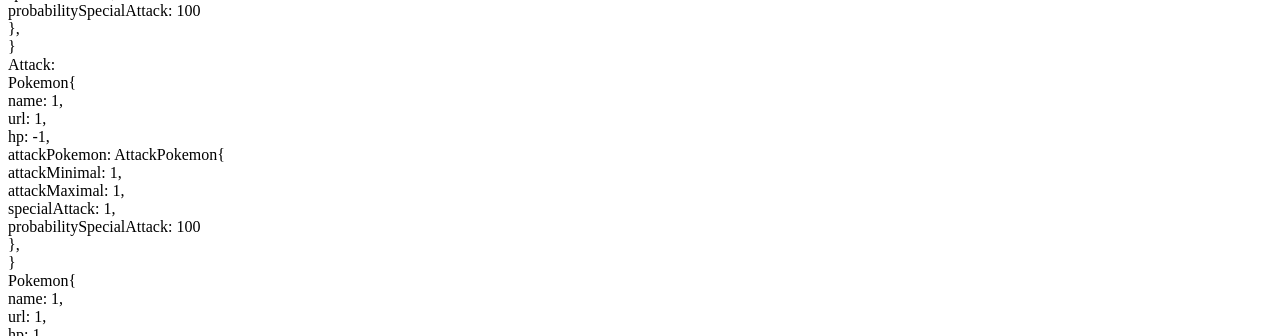
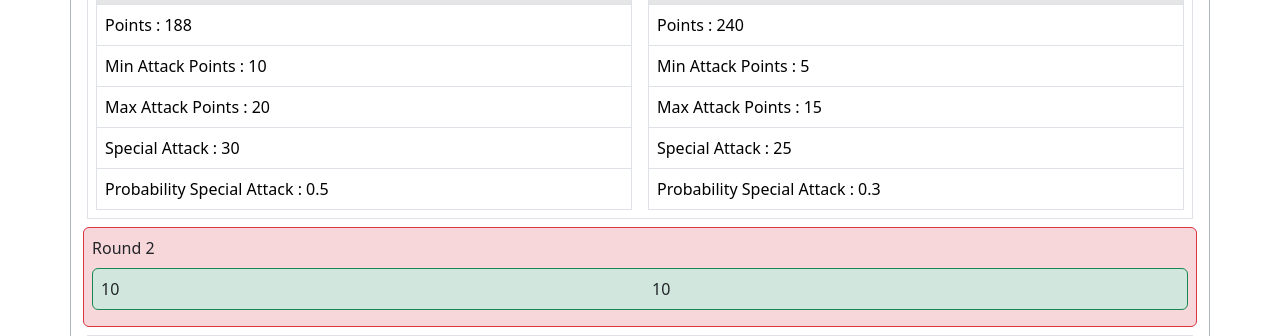
Before and after one commit to aobh2763/Atelier-PHP, a PHP site: page / in a window 1280 px wide. Shown: the part 762-1098 px from the top of the page. Run offline with PHP 8.4, Linux system fonts and the light colour scheme.

Commit message:
added affichage

```diff
--- a/Ex3 Pokemon/public/index.php
+++ b/Ex3 Pokemon/public/index.php
@@ -1,5 +1,10 @@
 <?php
 include "../src/autoloader.php";
+?>
+
+<?php
+    $p1 = new EauPokemon("Pikachu", "https://archives.bulbagarden.net/media/upload/thumb/4/4a/0025Pikachu.png/800px-0025Pikachu.png", 200, new AttackPokemon(10, +20, 30, 0.5));
+    $p2 = new PlantePokemon("Bulbasaur", "https://archives.bulbagarden.net/media/upload/thumb/f/fb/0001Bulbasaur.png/640px-0001Bulbasaur.png", 250, new AttackPokemon(5, 15, 25, 0.3));
 ?>
 
 <!DOCTYPE html>
@@ -7,28 +12,16 @@
 <head>
     <meta charset="UTF-8">
     <meta name="viewport" content="width=device-width, initial-scale=1.0">
-    <title>Exercice 3: Pokemon</title>
+    <title>Pokémon Battle</title>
+    <link href="https://cdn.jsdelivr.net/npm/bootstrap@5.3.5/dist/css/bootstrap.min.css" rel="stylesheet" integrity="sha384-SgOJa3DmI69IUzQ2PVdRZhwQ+dy64/BUtbMJw1MZ8t5HZApcHrRKUc4W0kG879m7" crossorigin="anonymous">
 </head>
 <body>
-<?php
-$attackPokemon = new AttackPokemon(1,1,1,100);
-$feuPokemon = new PlantePokemon(1,1,1, $attackPokemon);
-$eauPokemon = new PlantePokemon(1,1,1, $attackPokemon);
+    <div class="container mt-4 border border-dark-subtle rounded">
+        <?php
+            Pokemon::simulerCombat($p1, $p2);
+        ?>
+    </div>
 
-$feuPokemon->whoAmI();
-echo "<br>";
-$eauPokemon->whoAmI();
-echo "<br>";
-
-for($i = 0;$i<3;$i++){
-    $eauPokemon->attack($feuPokemon);
-
-    echo "Attack:<br>";
-    $feuPokemon->whoAmI();
-    echo "<br>";
-    $eauPokemon->whoAmI();
-    echo "<br>";
-}
-?>
+    <script src="https://cdn.jsdelivr.net/npm/bootstrap@5.3.5/dist/js/bootstrap.bundle.min.js" integrity="sha384-k6d4wzSIapyDyv1kpU366/PK5hCdSbCRGRCMv+eplOQJWyd1fbcAu9OCUj5zNLiq" crossorigin="anonymous"></script>
 </body>
 </html>
--- a/Ex3 Pokemon/src/classes/EauPokemon.php
+++ b/Ex3 Pokemon/src/classes/EauPokemon.php
@@ -26,6 +26,7 @@
         }
 
         $pokemon->setHp($pokemon->getHp() - $damage);
+        return $damage;
     }
 }
 
--- a/Ex3 Pokemon/src/classes/FeuPokemon.php
+++ b/Ex3 Pokemon/src/classes/FeuPokemon.php
@@ -26,6 +26,7 @@
         }
 
         $pokemon->setHp($pokemon->getHp() - $damage);
+        return $damage;
     }
 }
 
--- a/Ex3 Pokemon/src/classes/PlantePokemon.php
+++ b/Ex3 Pokemon/src/classes/PlantePokemon.php
@@ -26,6 +26,7 @@
         }
 
         $pokemon->setHp($pokemon->getHp() - $damage);
+        return $damage;
     }
 }
 
--- a/Ex3 Pokemon/src/classes/Pokemon.php
+++ b/Ex3 Pokemon/src/classes/Pokemon.php
@@ -60,20 +60,81 @@
     public function attack($pokemon){
         $damage = $this->getDamage();
         $pokemon->setHp($pokemon->getHp() - $damage);
+        return $damage;
     }
 
     public function __toString(){
-        return "Pokemon{<br>
-            name: $this->name,<br>
-            url: $this->url,<br>
-            hp: $this->hp,<br>
-            attackPokemon: $this->attackPokemon,<br>
-        }";
+        return
+        '<table class="border table mb-0">
+                <thead>
+                    <tr>
+                        <th scope="col" class="table-active">' . $this->getName() . '<img src="' . $this->getUrl() . '" width="200"></th>
+                    </tr>
+                </thead>
+                <tbody>
+                    <tr>
+                        <td>Points : ' . $this->getHp() . '</td>
+                    </tr>
+                    <tr>
+                        <td>Min Attack Points : ' . ($this->getAttackPokemon())->getMin() . '</td>
+                    </tr>
+                    <tr>
+                        <td>Max Attack Points : ' . ($this->getAttackPokemon())->getMax() . '</td>
+                    </tr>
+                    <tr>
+                        <td>Special Attack : ' . ($this->getAttackPokemon())->getSpecial() . '</td>
+                    </tr>
+                    <tr>
+                        <td>Probability Special Attack : ' . ($this->getAttackPokemon())->getProbability() . '</td>
+                    </tr>
+                </tbody>
+            </table>';
     }
 
     public function whoAmI(){
         echo $this;
     }
+
+    public static function simulerCombat(Pokemon $p1, Pokemon $p2) {
+        echo "<div class=\"container text-bg-info border border-primary rounded mt-2 mb-2 p-2\">Les combattants</div>";
+        echo '<div class="m-1 row border">
+            <div class="col p-2">' . $p1 . '</div>
+            <div class="col p-2">' . $p2 . '</div>
+            </div>';
+
+        $rounds = 0;
+
+        while (!$p1->isDead() && !$p2->isDead()) {
+            $rounds++;
+
+            $dmg1 = $p1->attack($p2);
+            $dmg2 = $p2->attack($p1);
+
+            echo '<div class="container bg-danger-subtle border border-danger rounded mt-2 mb-2 p-2">
+                    Round ' . $rounds . '
+                    <div class="container bg-success-subtle border border-success rounded mt-2 mb-2 p-2">
+                        <div class="row">
+                            <div class="col-6">' . $dmg1 . '</div>
+                            <div class="col-6">' . $dmg2 . '</div>
+                        </div>
+                    </div>
+                </div>';
+
+            echo '<div class="m-1 row border">
+                <div class="col p-2">' . $p1 . '</div>
+                <div class="col p-2">' . $p2 . '</div>
+                </div>';
+        }
+
+        if ($p1->isDead() && $p2->isDead()) {
+            echo "It's a tie!";
+        } elseif ($p1->isDead()) {
+            echo "{$p2->getName()} wins!";
+        } else {
+            echo "{$p1->getName()} wins!";
+        }
+        echo "<br>End of the battle<br>";
+    }
 }
 
 ?>
```
